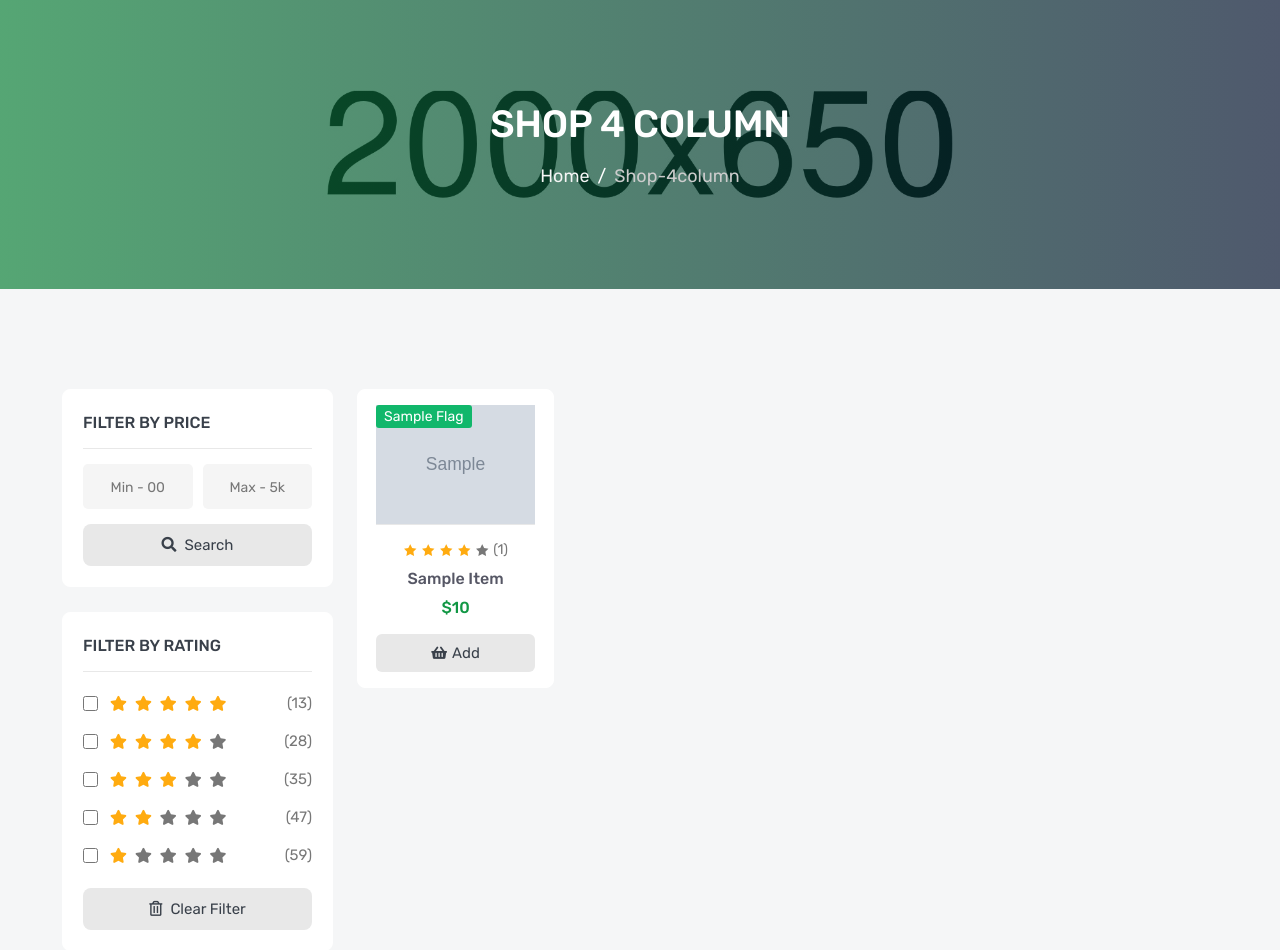
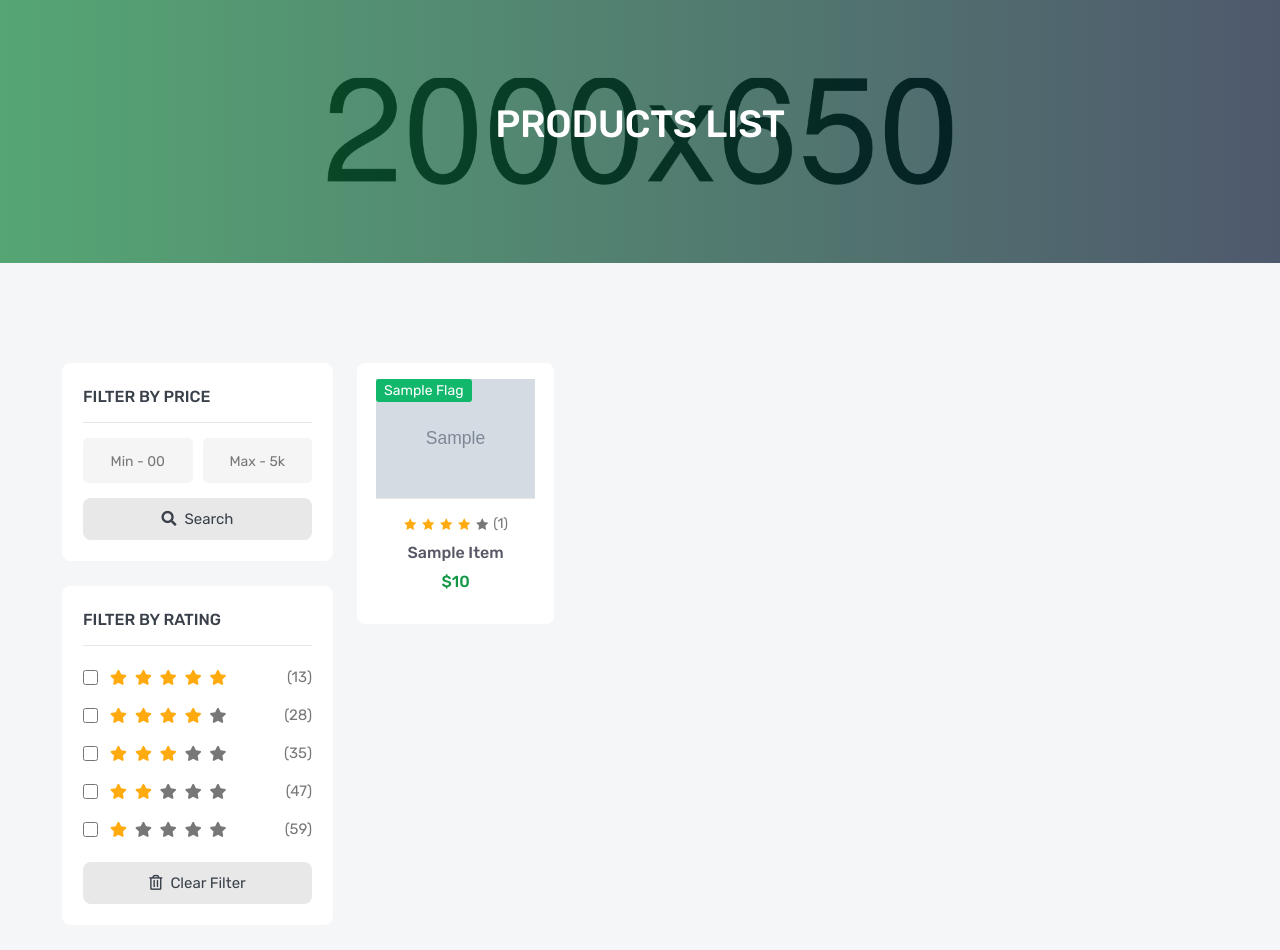
Before and after one commit to mohammdhawa/E-Commerce-Using-Django, a Django app: template products/templates/products/product_list.html in a window 1280 px wide. Shown: the part 199-1149 px from the top of the page. Run offline with Django 4.2, Linux system fonts and the light colour scheme; the template is opened without the code that fills it: most values are stand-ins (such as "Sample title", 1, 10 or a date in 2020); grey boxes marked "Sample" are stand-in pictures; some libraries are stand-ins or nearby versions.

Commit message:
customize product list page

```diff
--- a/products/templates/products/product_list.html
+++ b/products/templates/products/product_list.html
@@ -6,11 +6,7 @@
         =======================================-->
         <section class="inner-section single-banner" style="background: url(images/single-banner.jpg) no-repeat center;">
             <div class="container">
-                <h2>Shop 4 Column</h2>
-                <ol class="breadcrumb">
-                    <li class="breadcrumb-item"><a href="index.html">Home</a></li>
-                    <li class="breadcrumb-item active" aria-current="page">shop-4column</li>
-                </ol>
+                <h2>Products List</h2>
             </div>
         </section>
         <!--=====================================
@@ -362,15 +358,6 @@
                                         <h6 class="product-price">
                                             <span>${{ item.price }}</span>
                                         </h6>
-                                        <button class="product-add" title="Add to Cart">
-                                            <i class="fas fa-shopping-basket"></i>
-                                            <span>add</span>
-                                        </button>
-                                        <div class="product-action">
-                                            <button class="action-minus" title="Quantity Minus"><i class="icofont-minus"></i></button>
-                                            <input class="action-input" title="Quantity Number" type="text" name="quantity" value="1">
-                                            <button class="action-plus" title="Quantity Plus"><i class="icofont-plus"></i></button>
-                                        </div>
                                     </div>
                                 </div>
                             </div>
@@ -381,8 +368,7 @@
                         <div class="row">
                             <div class="col-lg-12">
                                 <div class="bottom-paginate">
-                                    <p class="page-info">Showing 12 of 60 Results</p>
-                                    <ul class="pagination">
+                                    <ul class="pagination mx-auto">
 
                                         {% if page_obj.has_previous %}
                                         <li class="page-item">
--- a/products/views.py
+++ b/products/views.py
@@ -18,6 +18,11 @@ def test_celery(request):
 class ProductListView(ListView):
     model = Product
     paginate_by = 48
+
+    def get_context_data(self, **kwargs):
+        context = super().get_context_data(**kwargs)
+        context['count'] = Product.objects.count()
+        return context
 
 
 class ProductDetailView(DetailView):
```
Also changed, not shown: todo.md (+0 -1 lines).
